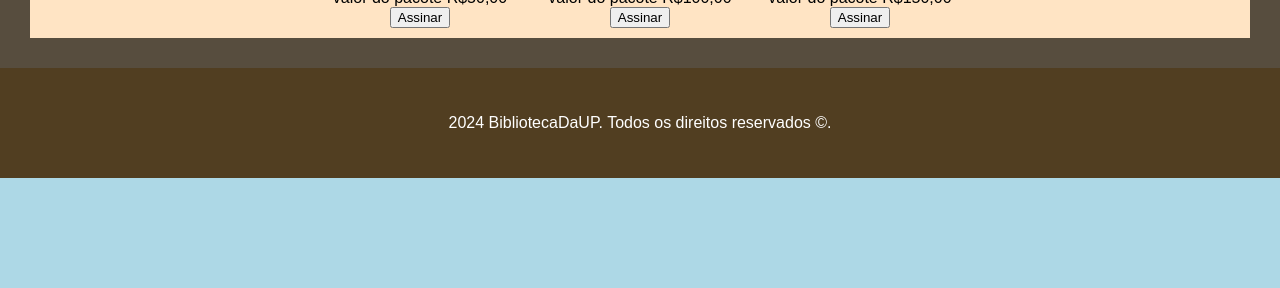
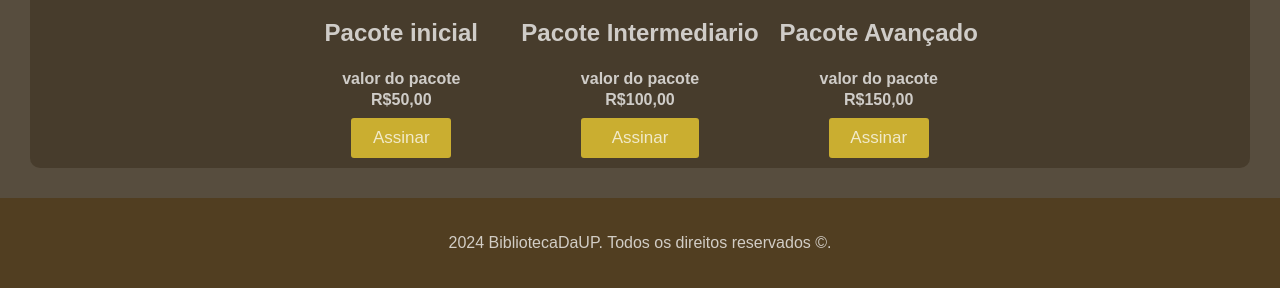
Before and after one commit to Gabriel-Bonato/Biblioteca_PhP, a PHP site: page / in a window 1280 px wide. Shown: the part 1325-1613 px from the top of the page. Before the commit the page ends 1503 px from the top, so only its background shows below. Run offline with PHP 8.4, Linux system fonts and the light colour scheme; a stand-in replaces the project's code that opens the database connection.

Commit message:
pagina incial (html e css) "terminados"

```diff
--- a/View/index.php
+++ b/View/index.php
@@ -45,11 +45,11 @@ include("conexao.php");
 
         <main>
             <div class="centro">
-
                 <section class="texto">
 
                     <h1>Biblio Text</h1>
 
+                    <strong>
                         <p>Bem-vindo à [Nome da Biblioteca Virtual], um portal dedicado a oferecer acesso ilimitado a uma vasta coleção de recursos digitais. Nossa missão é democratizar o conhecimento, permitindo que pessoas de todas as idades e locais explorem e usufruam de conteúdos culturais e acadêmicos de alta qualidade.</p>
 
                         <p>Na [Nome da Biblioteca Virtual], você encontrará uma diversidade de materiais que atendem a diferentes interesses e necessidades educacionais. Nossa coleção inclui:</p>
@@ -69,29 +69,41 @@ include("conexao.php");
                         <p>Convidamos você a explorar a [Nome da Biblioteca Virtual] e descobrir um mundo de conhecimento ao seu alcance. Seja para fins educacionais, pesquisa acadêmica ou simplesmente para satisfazer sua curiosidade, nossa biblioteca é o seu ponto de acesso a um vasto universo de informações digitais.</p>
 
                         <p>Junte-se a nós e aproveite tudo o que a [Nome da Biblioteca Virtual] tem a oferecer. O conhecimento é a chave para o crescimento pessoal e coletivo, e estamos aqui para abrir essas portas para você.</p>
+                    </strong>
                 </section>
 
 
 
                 <section class="vendaPacote">
-                    <div class="produto"><img src="imagens/livros/51KvntpPRpL._SY445_SX342_.jpg" width="200px">
-                        <p>Pacote inicial</p>
-                        valor do pacote
-                        R$50,00
+                    <div class="produto"><img src="../imagens/livros/51KvntpPRpL._SY445_SX342_.jpg" width="200px">
+
+                        <h2>Pacote inicial</h2>
+                        <strong>
+                            <p>valor do pacote</p>
+                            <p>R$50,00</p>
+                        </strong>
+
                         <button onclick="redirecionarComSelecao('opcao1')">Assinar</button>
 
                     </div>
-                    <div class="produto"><img src="imagens/livros/51KvntpPRpL._SY445_SX342_.jpg" width="200px">
-                        <p>Pacote Intermediario</p>
-                        valor do pacote
-                        R$100,00
+                    <div class="produto"><img src="../imagens/livros/51KvntpPRpL._SY445_SX342_.jpg" width="200px">
+
+                        <h2>Pacote Intermediario</h2>
+                        <strong>
+                            <p>valor do pacote</p>
+                            <p>R$100,00</p>
+                        </strong>
+
                         <button onclick="redirecionarComSelecao('opcao2')">Assinar</button>
 
                     </div>
-                    <div class="produto"><img src="imagens/livros/51KvntpPRpL._SY445_SX342_.jpg" width="200px">
-                        <p>Pacote Avançado</p>
-                        valor do pacote
-                        R$150,00
+                    <div class="produto"><img src="../imagens/livros/51KvntpPRpL._SY445_SX342_.jpg" width="200px">
+
+                        <h2>Pacote Avançado</h2>
+                        <strong>
+                            <p>valor do pacote</p>
+                            <p>R$150,00</p>
+                        </strong>
 
                         <button onclick="redirecionarComSelecao('opcao3')">Assinar</button>
 
--- a/View/styleIndex.css
+++ b/View/styleIndex.css
@@ -15,9 +15,7 @@ body {
     "footer footer footer";
 }
 
-header,
-main,
-footer {
+header, main, footer {
   padding: 30px;
 }
 
@@ -43,8 +41,7 @@ header {
   margin-right: 150px;
 }
 
-.logo,
-.registro {
+.logo, .registro {
   width: 15%;
 }
 
@@ -97,11 +94,12 @@ footer {
   grid-area: footer;
   background-color: #3f2a0ae7;
   text-align: center;
-  padding: 30px;
+  padding: 20px;
   color: white;
 }
-footer p{
-  color: white;
+
+footer p {
+  color: rgba(255, 255, 255, 0.74);
 }
 
 /*Usado no centro*/
@@ -112,9 +110,9 @@ footer p{
   justify-content: center;
   /* Centraliza horizontalmente */
   align-items: center;
-  background-color: bisque;
+  background-color: #463b2be7;
   flex-direction: column;
-
+  border-radius: 10px;
 }
 
 .texto {
@@ -122,16 +120,18 @@ footer p{
   /* Defina a largura da div interna */
   height: 90%;
   /* Defina a altura da div interna */
-  background-color: lightblue;
+  background-color: #795f39;
+  color: rgba(255, 255, 255, 0.74);
   padding: 20px;
   border-radius: 20px;
+  margin: 30px;
+
 
   h1 {
     text-align: center;
   }
 
-  p,
-  li {
+  p,li {
     padding: 10px;
   }
 }
@@ -141,6 +141,7 @@ footer p{
   flex-direction: row;
   justify-content: space-between;
   text-align: center;
+  color: rgba(255, 255, 255, 0.74);
 }
 
 .produto {
@@ -149,8 +150,11 @@ footer p{
   padding: 10px;
   margin: 0;
   align-items: center;
+}
+.produto p{
+  margin: 3px;
+}
 
-}
 
 
 form {
@@ -184,3 +188,21 @@ form {
   margin-right: 10px;
   /* Espaço entre o label e o input */
 }
+
+/*Botão de assinatura*/
+
+button {
+  background-color: rgb(202, 174, 48);
+  width: 50%;
+  padding: 10px;
+  color: rgba(255, 255, 255, 0.74);
+  border: none;
+  border-radius: 3px;
+  font-size: 17px;
+  margin-top: 6px;
+}
+
+button:hover {
+  background-color: rgb(202, 174, 48, 0.7);
+  cursor: pointer;
+}
```
Lines whose indentation alone changed are shown as unchanged.
